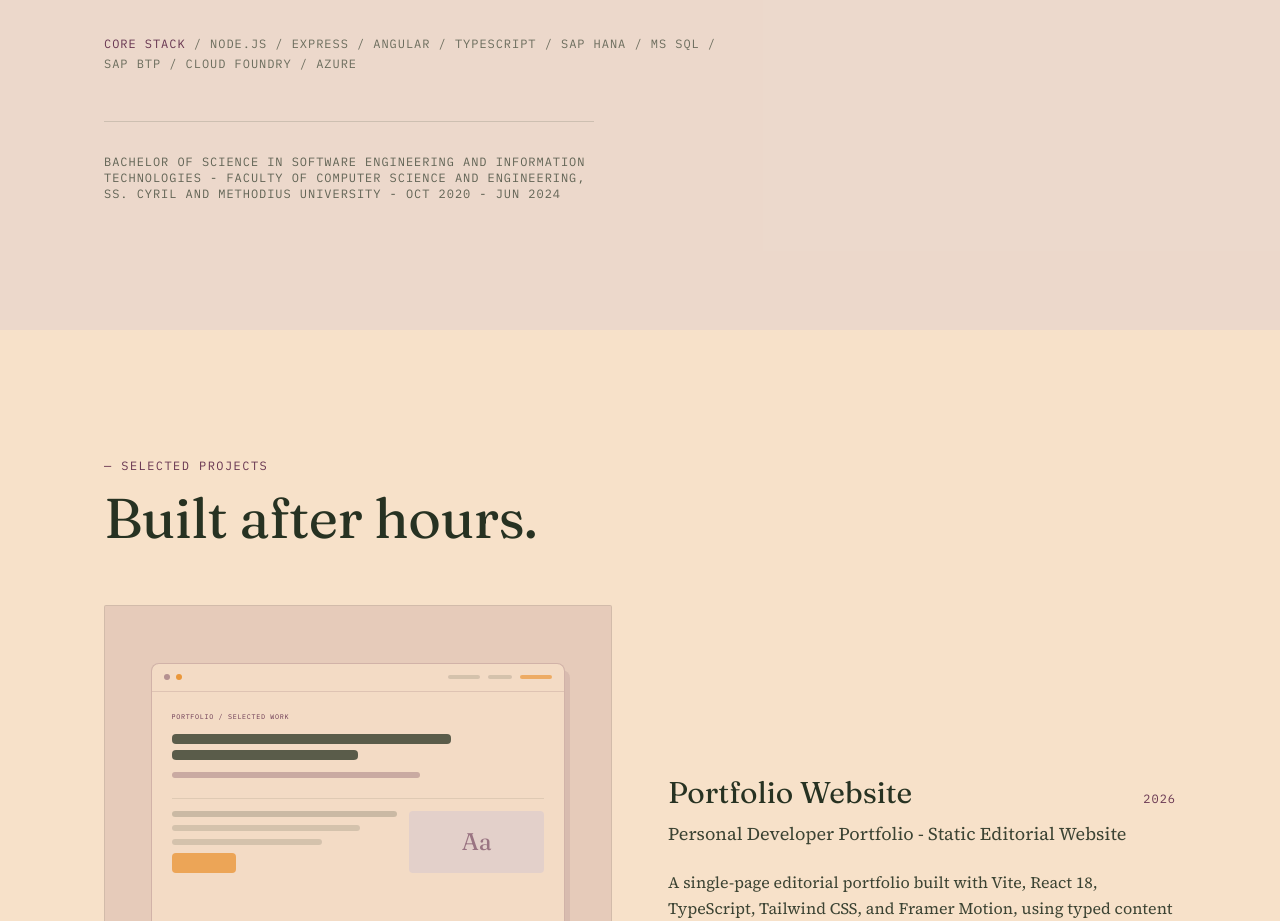
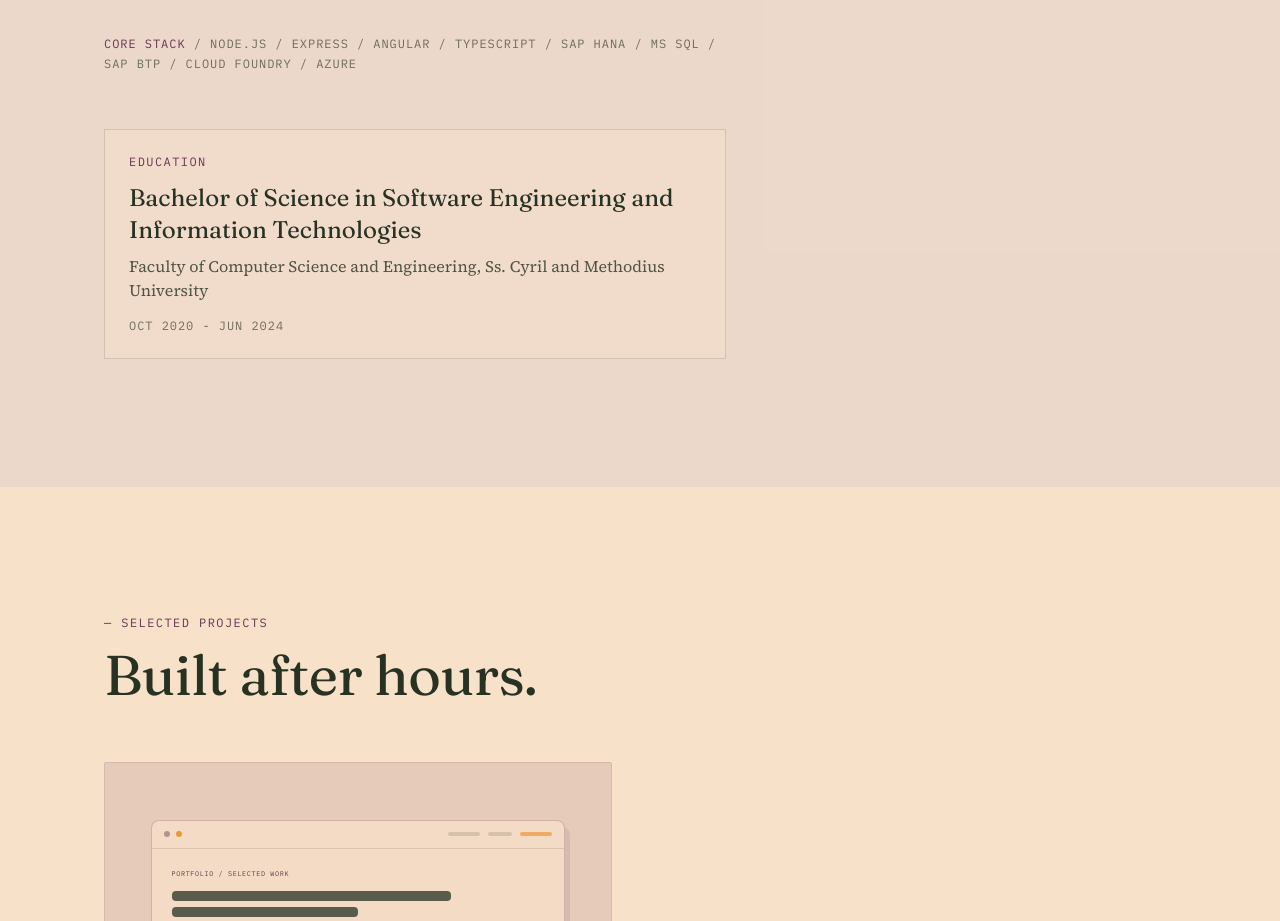
Before and after one commit to mchipi/portfolio, a React (Vite) app: page / in a window 1280 px wide. Shown: the part 1910-2831 px from the top of the page. Built offline with nearby package versions, Linux system fonts and the light colour scheme; the HTML template or start-up script is replaced by a standard one.

Commit message:
Refactor education data structure: separate degree, institution, and period for improved clarity and display

```diff
--- a/src/components/Work.tsx
+++ b/src/components/Work.tsx
@@ -10,9 +10,14 @@ export function Work() {
 
         <ExperienceEntry entry={experience} />
 
-        <p className="font-utility text-xs uppercase tracking-[0.08em] text-ink/70 mt-12 pt-8 border-t border-ink/15 max-w-measure">
-          {education}
-        </p>
+        <section aria-labelledby="education-heading" className="mt-14 max-w-measure border border-ink/15 bg-paper/45 p-5 md:p-6">
+          <p className="mb-3 font-utility text-xs uppercase tracking-[0.12em] text-plum">Education</p>
+          <h3 id="education-heading" className="font-display text-xl leading-snug text-ink md:text-2xl">
+            {education.degree}
+          </h3>
+          <p className="mt-2 font-body text-sm leading-relaxed text-ink/80 md:text-base">{education.institution}</p>
+          <p className="mt-4 font-utility text-xs uppercase tracking-[0.08em] text-ink/65">{education.period}</p>
+        </section>
       </div>
     </section>
   )
--- a/src/content/experience.ts
+++ b/src/content/experience.ts
@@ -10,6 +10,12 @@ export interface ExperienceEntry {
   summary: string
   groups: ExperienceGroup[]
   tech: string[]
+}
+
+export interface EducationEntry {
+  degree: string
+  institution: string
+  period: string
 }
 
 export const experience: ExperienceEntry = {
@@ -34,5 +40,8 @@ export const experience: ExperienceEntry = {
   tech: ['Node.js', 'Express', 'Angular', 'TypeScript', 'SAP HANA', 'MS SQL', 'SAP BTP', 'Cloud Foundry', 'Azure'],
 }
 
-export const education =
-  'Bachelor of Science in Software Engineering and Information Technologies - Faculty of Computer Science and Engineering, Ss. Cyril and Methodius University - Oct 2020 - Jun 2024'
+export const education: EducationEntry = {
+  degree: 'Bachelor of Science in Software Engineering and Information Technologies',
+  institution: 'Faculty of Computer Science and Engineering, Ss. Cyril and Methodius University',
+  period: 'Oct 2020 - Jun 2024',
+}
```
